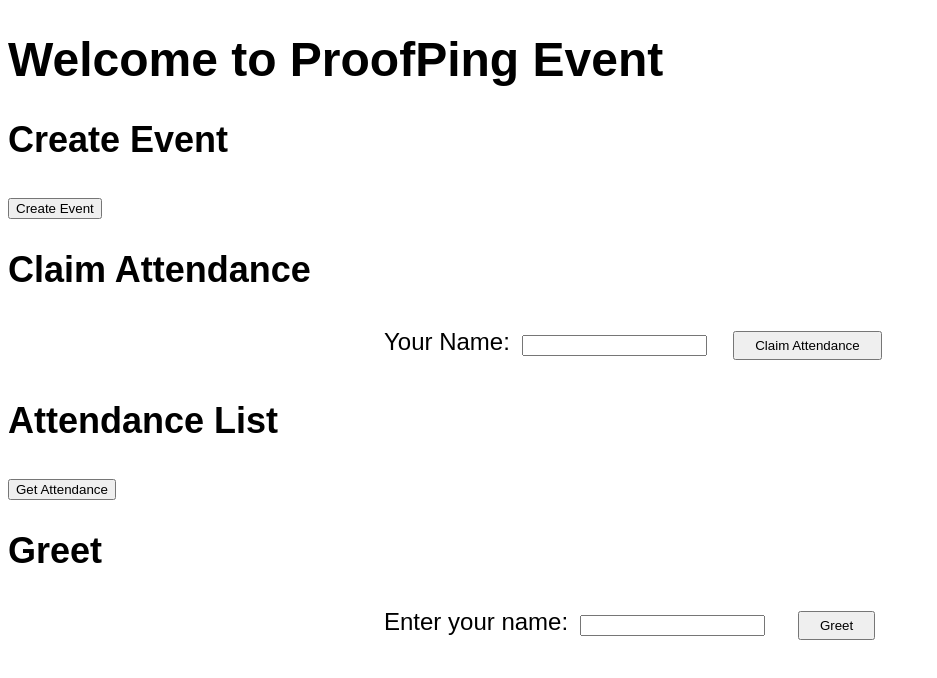
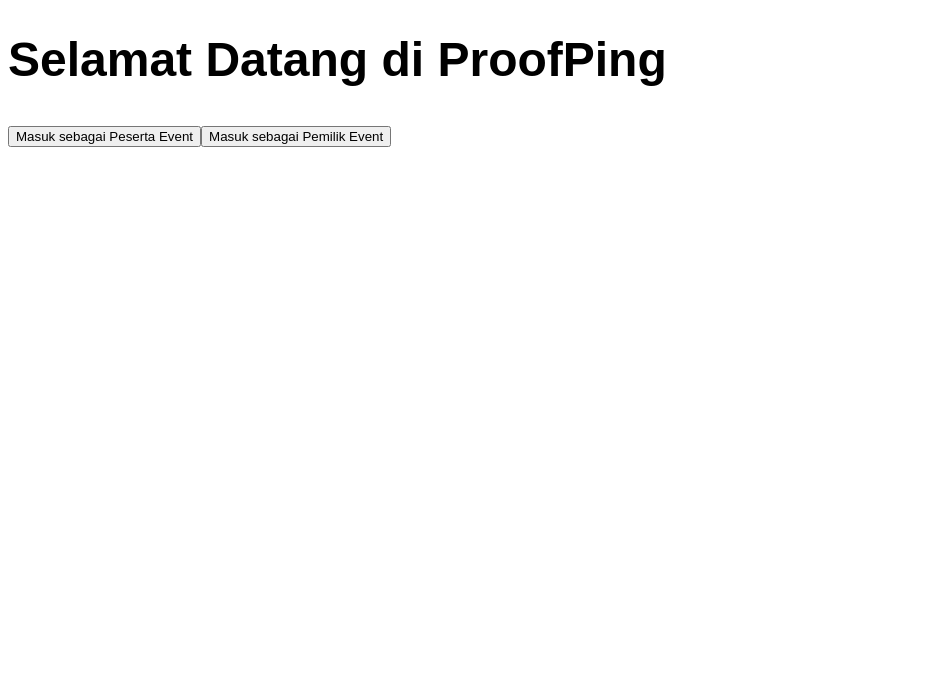
Before and after one commit to Humdiess/proofping, a React (Vite) app in the folder src/proofping_frontend/: page / in a window 1280 px wide. Shown: the top 678 px of the page, without its empty margins (0-937 px from the left). Built offline with nearby package versions, Linux system fonts and the light colour scheme.

Commit message:
feat : add frontend

```diff
--- a/package.json
+++ b/package.json
@@ -14,5 +14,8 @@
   "type": "module",
   "workspaces": [
     "src/proofping_frontend"
-  ]
+  ],
+  "dependencies": {
+    "react-router-dom": "^7.0.2"
+  }
 }
--- a/src/proofping_frontend/src/App.jsx
+++ b/src/proofping_frontend/src/App.jsx
@@ -1,111 +1,31 @@
-import { useState } from 'react';
-import { proofping_backend } from 'declarations/proofping_backend'; // Import backend canister
+import * as React from 'react';
+import { useState, useEffect } from 'react';
+import Peserta from './pages/Peserta';
+import Pemilik from './pages/Pemilik';
+import LandingPage from './pages/LandingPage';
 
 function App() {
-  const [eventCode, setEventCode] = useState('');
-  const [participantName, setParticipantName] = useState('');
-  const [attendanceMessage, setAttendanceMessage] = useState('');
-  const [attendanceList, setAttendanceList] = useState([]);
-  const [greeting, setGreeting] = useState('');
+  const [currentRoute, setCurrentRoute] = useState(window.location.hash);
 
-  // Fungsi untuk membuat event baru
-  const handleCreateEvent = async (event) => {
-    event.preventDefault();
-    try {
-      const code = await proofping_backend.createEvent();
-      setEventCode(code); // Menyimpan eventCode yang baru dibuat
-    } catch (error) {
-      console.error("Error creating event: ", error);
-    }
-  };
+  // Update route based on hash changes
+  React.useEffect(() => {
+    const handleHashChange = () => setCurrentRoute(window.location.hash);
+    window.addEventListener('hashchange', handleHashChange);
+    return () => {
+      window.removeEventListener('hashchange', handleHashChange);
+    };
+  }, []);
 
-  // Fungsi untuk klaim kehadiran
-  const handleClaimAttendance = async (event) => {
-    event.preventDefault();
-    try {
-      const message = await proofping_backend.claimAttendance(eventCode, participantName);
-      setAttendanceMessage(message); // Menampilkan pesan klaim kehadiran
-      fetchAttendanceList(); // Mengambil daftar kehadiran setelah klaim berhasil
-    } catch (error) {
-      console.error("Error claiming attendance: ", error);
-    }
-  };
+  let content;
+  if (currentRoute === '#/peserta') {
+    content = <Peserta />;
+  } else if (currentRoute === '#/pemilik') {
+    content = <Pemilik />;
+  } else {
+    content = <LandingPage />;
+  }
 
-  // Fungsi untuk mengambil daftar kehadiran
-  const fetchAttendanceList = async () => {
-    try {
-      const list = await proofping_backend.getAttendanceList(eventCode);
-      setAttendanceList(list); // Menyimpan daftar kehadiran
-    } catch (error) {
-      console.error("Error fetching attendance list: ", error);
-    }
-  };
-
-  // Fungsi untuk mengubah nama
-  const handleGreetingSubmit = async (event) => {
-    event.preventDefault();
-    const name = event.target.elements.name.value;
-    try {
-      const greetingMessage = await proofping_backend.greet(name);
-      setGreeting(greetingMessage);
-    } catch (error) {
-      console.error("Error greeting: ", error);
-    }
-  };
-
-  return (
-    <main>
-      <h1>Welcome to ProofPing Event</h1>
-
-      {/* Bagian untuk membuat event */}
-      <section>
-        <h2>Create Event</h2>
-        <button onClick={handleCreateEvent}>Create Event</button>
-        {eventCode && <p>Event Code: {eventCode}</p>}
-      </section>
-
-      {/* Bagian untuk klaim kehadiran */}
-      <section>
-        <h2>Claim Attendance</h2>
-        <form onSubmit={handleClaimAttendance}>
-          <label htmlFor="name">Your Name: </label>
-          <input
-            id="name"
-            type="text"
-            value={participantName}
-            onChange={(e) => setParticipantName(e.target.value)}
-            required
-          />
-          <button type="submit">Claim Attendance</button>
-        </form>
-        {attendanceMessage && <p>{attendanceMessage}</p>}
-      </section>
-
-      {/* Menampilkan daftar kehadiran */}
-      <section>
-        <h2>Attendance List</h2>
-        <button onClick={fetchAttendanceList}>Get Attendance</button>
-        <ul>
-          {attendanceList.map((record, index) => (
-            <li key={index}>
-              {record.participantName} - {new Date(record.timestamp / 1000).toLocaleString()}
-            </li>
-          ))}
-        </ul>
-      </section>
-
-      {/* Bagian untuk greeting */}
-      <section>
-        <h2>Greet</h2>
-        <form onSubmit={handleGreetingSubmit}>
-          <label htmlFor="name">Enter your name: </label>
-          <input id="name" type="text" />
-          <button type="submit">Greet</button>
-        </form>
-        {greeting && <p>{greeting}</p>}
-      </section>
-    </main>
-  );
+  return <div>{content}</div>;
 }
 
 export default App;
--- /dev/null
+++ b/src/proofping_frontend/src/pages/LandingPage.jsx
@@ -0,0 +1,13 @@
+import React from 'react';
+
+function LandingPage() {
+  return (
+    <div>
+      <h1>Selamat Datang di ProofPing</h1>
+      <button onClick={() => window.location.hash = '/peserta'}>Masuk sebagai Peserta Event</button>
+      <button onClick={() => window.location.hash = '/pemilik'}>Masuk sebagai Pemilik Event</button>
+    </div>
+  );
+}
+
+export default LandingPage
--- /dev/null
+++ b/src/proofping_frontend/src/pages/Pemilik.jsx
@@ -0,0 +1,9 @@
+import React from 'react';
+
+function Pemilik() {
+  return (
+    <div>Pemilik</div>
+  )
+}
+
+export default Pemilik
--- /dev/null
+++ b/src/proofping_frontend/src/pages/Peserta.jsx
@@ -0,0 +1,9 @@
+import React from 'react';
+
+function Peserta() {
+  return (
+    <div>Peserta</div>
+  )
+}
+
+export default Peserta
--- a/src/proofping_frontend/vite.config.js
+++ /dev/null
@@ -1,43 +0,0 @@
-import { fileURLToPath, URL } from 'url';
-import react from '@vitejs/plugin-react';
-import { defineConfig } from 'vite';
-import environment from 'vite-plugin-environment';
-import dotenv from 'dotenv';
-
-dotenv.config({ path: '../../.env' });
-
-export default defineConfig({
-  build: {
-    emptyOutDir: true,
-  },
-  optimizeDeps: {
-    esbuildOptions: {
-      define: {
-        global: "globalThis",
-      },
-    },
-  },
-  server: {
-    proxy: {
-      "/api": {
-        target: "http://127.0.0.1:4943",
-        changeOrigin: true,
-      },
-    },
-  },
-  plugins: [
-    react(),
-    environment("all", { prefix: "CANISTER_" }),
-    environment("all", { prefix: "DFX_" }),
-  ],
-  resolve: {
-    alias: [
-      {
-        find: "declarations",
-        replacement: fileURLToPath(
-          new URL("../declarations", import.meta.url)
-        ),
-      },
-    ],
-  },
-});
```
Also changed, not shown: src/proofping_frontend/package.json (+4 -3 lines), src/proofping_frontend/src/components/Alert.jsx (added, +7 -0 lines), src/proofping_frontend/public/images/proofping-logo.png (added), 1 other file (tests, documents, lock files or other folders).
